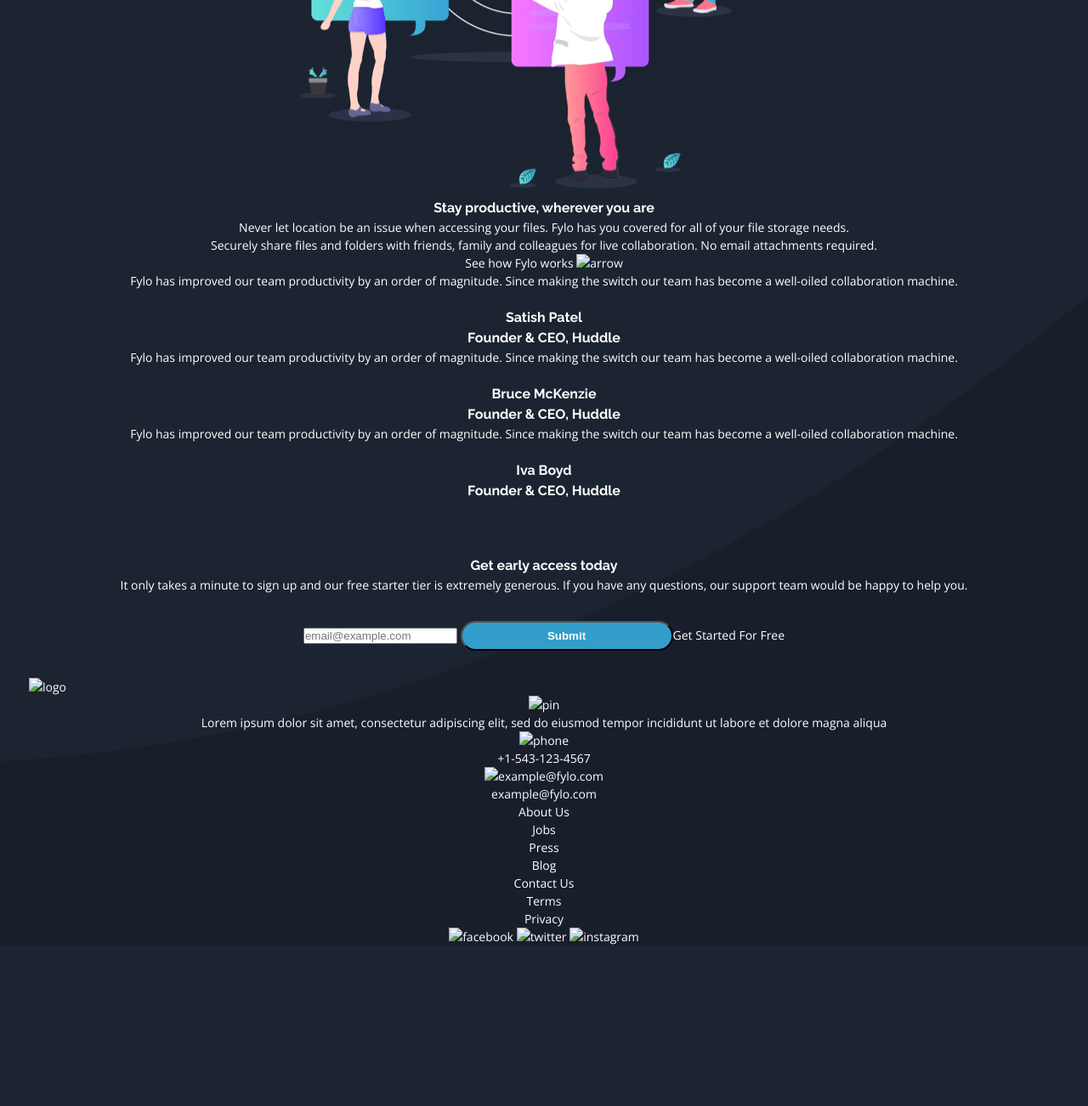
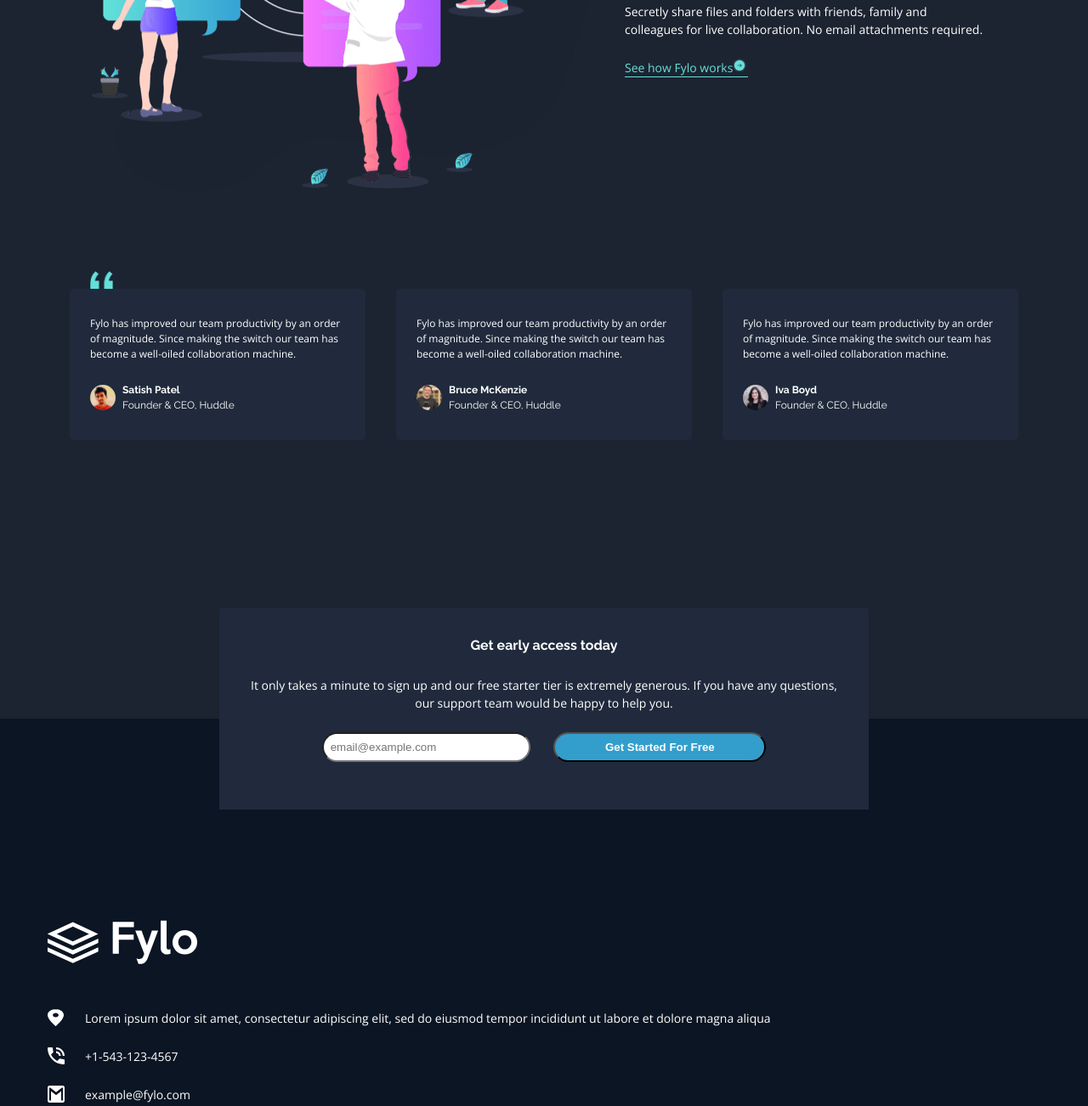
Before and after one commit to meowmao/fylo-master, a plain HTML site: page index.html in a window 1280 px wide. Shown: the part 1661-2963 px from the top of the page at 85% size. Before the commit the page ends 2774 px from the top, so only its background shows below. Drawn offline with nearby package versions, Linux system fonts and the light colour scheme.

Commit message:
finished mobile layout

```diff
--- a/index.html
+++ b/index.html
@@ -39,7 +39,7 @@
     <p class="main-p">Fylo stores all your most important files in one secure location. Access them wherever
       you need, share and collaborate with friends family, and co-workers.
     </p>
-    <a href="#" class="button">Get Started</a>
+    <a href="#" class="button button-main">Get Started</a>
   </main>
 
   <section class="deets">
@@ -71,26 +71,31 @@
 
   <section class="quotations">
     <div class="left">
-      <img src="images/illustration-stay-productive.png" alt="stay productive">
+      <img class="img-left" src="images/illustration-stay-productive.png" alt="stay productive">
       <div class="right">
         <h1>Stay productive, wherever you are</h1>
-        <p class="right-p">Never let location be an issue when accessing your files. Fylo has you covered for all of your file
-          storage needs.<br>
-          Securely share files and folders with friends, family and colleagues for live collaboration. No email
+        <p>Never let location be an issue when accessing your files. Fylo has you covered for all of your file
+          storage needs.
+        </p>
+        <p>Secretly share files and folders with friends, family and colleagues for live collaboration. No email
           attachments required.
         </p>
-        <a href="#">See how Fylo works <img src="" alt="arrow"></a>
+        <a class="right-link" href="#">
+          See how Fylo works
+          <span><img src="images/icon-arrow.svg" alt="arrow"></span>
+        </a><!--right-link end-->
       </div> <!-- .right end tag-->
     </div> <!-- .left end tag-->
 
     <div class="lower">
       <div class="quote">
+        <img class="q-mark" src="images/bg-quotes.png">
         <p class="quote-p">
           Fylo has improved our team productivity by an order of magnitude. Since making the switch our team has
 become a well-oiled collaboration machine.
         </p>
         <div class="author-pic">
-          <img src="" alt="">
+          <img src="images/profile-1.jpg" alt="Satish Patel">
           <div class="name">
             <h5>Satish Patel</h5>
             <h6>Founder & CEO, Huddle</h6>
@@ -104,7 +109,7 @@
           become a well-oiled collaboration machine.
         </p>
         <div class="author-pic">
-          <img src="" alt="">
+          <img src="images/profile-2.jpg" alt="Bruce McKenzie">
           <div class="name">
             <h5>Bruce McKenzie</h5>
             <h6>Founder & CEO, Huddle</h6>
@@ -118,7 +123,7 @@
           become a well-oiled collaboration machine.
         </p>
         <div class="author-pic">
-          <img src="" alt="">
+          <img src="images/profile-3.jpg" alt="Iva Boyd">
           <div class="name">
             <h5>Iva Boyd</h5>
             <h6>Founder & CEO, Huddle</h6>
@@ -137,26 +142,30 @@
         questions, our support team would be happy to help you.
       </p>
       <form action="post" class="form">
-        <input type="text" placeholder="email@example.com">
-        <input type="submit" class="button">Get Started For Free
+        <input type="text" class="email" placeholder="email@example.com">
+        <input type="submit" class="button" value="Get Started For Free">
       </form>
     </div>
 
-    <div class="logo">
-      <img src="" alt="logo">
+    <div class="footer-logo">
+      <img src="images/logo.svg" alt="logo" class="footer-logo-img">
     </div>
 
     <div class="links">
-      <div class="links-col">
-        <img src="" alt="pin">
+      <div class="links-col links-loc">
+        <img src="images/icon-location.svg" class="icon" alt="pin">
         <p class="links-p">Lorem ipsum dolor sit amet, consectetur adipiscing elit, sed do eiusmod tempor incididunt ut labore et
           dolore magna aliqua</p>
       </div>
-      <div class="links-col">
-        <img src="" alt="phone">
-        <p class="links-p">+1-543-123-4567</p>
-        <img src="" alt="example@fylo.com">
-        <p class="links-p">example@fylo.com</p>
+      <div class="links-col links-phonemail">
+        <div class="links-inner">
+          <img src="images/icon-phone.svg" class="icon" alt="phone">
+          <p class="links-p">+1-543-123-4567</p>
+        </div>
+        <div class="links-inner">
+          <img src="images/icon-email.svg" class="icon" alt="example@fylo.com">
+          <p class="links-p">example@fylo.com</p>
+        </div>
       </div>
       <div class="links-col">
         <ul class="links-others">
@@ -174,7 +183,8 @@
           </li>
         </ul>
       </div> <!--.links-col end tag-->
-        <ul class="links-others"></ul>
+      <div class="links-col">
+        <ul class="links-others">
           <li>
             <a href="#">Contact Us</a>
           </li>
@@ -185,13 +195,13 @@
             <a href="#">Privacy</a>
           </li>
         </ul>
+      </div>
 
-      <div class="links-col">
-        <ul class="social">
-          <a href="#"><img src="" alt="facebook"></a>
-          <a href="#"><img src="" alt="twitter"></a>
-          <a href="#"><img src="" alt="instagram"></a>
-        </ul>
+      <div class="social">
+          <a href="#" class="social-links"><img src="images/icon-facebook.svg" alt="facebook"></a>
+          <a href="#" class="social-links"><img src="images/icon-twitter.svg" alt="twitter"></a>
+          <a href="#" class="social-links"><img src="images/icon-instagram.svg" alt="instagram"></a>
+
       </div><!--.links-col end tag-->
 
     </div><!--.links end tag-->
--- a/styles.css
+++ b/styles.css
@@ -1,7 +1,7 @@
 :root{
     --dkblue-ie: hsl(217, 28%, 15%);
     --dkblue-main: hsl(218, 28%, 13%);
-    --dkblue-footer: sl(216, 53%, 9%);
+    --dkblue-footer: hsl(216, 53%, 9%);
     --dkblue-test: hsl(219, 30%, 18%);
     --cyan: hsl(176, 68%, 64%);
     --blue: hsl(198, 60%, 50%);
@@ -16,6 +16,8 @@
     --medium: 2rem;
     --large: 3rem;
     --xlarge: 4rem;
+    --double: 6rem;
+    --triple: 12.5rem
 
 }
 
@@ -34,13 +36,17 @@
     background-repeat: no-repeat;
     background-size: cover;
     line-height: 1.5;
-    text-align: center;
+    text-align: left;
     font-size: 14px;
 }
 
 h1, h2, h3, h5, h6{
     font-family: var(--raleway);
     font-weight: 700;
+}
+
+h5, h6{
+    font-size: 12px;
 }
 
 nav{
@@ -83,6 +89,7 @@
 
 .container{
     margin-bottom: var(--xlarge);
+    text-align: center;
 }
 
 .container h1{
@@ -99,11 +106,14 @@
     width: 250px;
     display: inline-block;
     padding: var(--xsmall);
-    margin: var(--medium) 0;
 
     border-radius: 25px;
     background-color: var(--blue);
     font-weight: 700;
+}
+
+.button-main{ /* button */
+    margin: var(--medium) 0;
 }
 
 @media only screen and (min-width:992px){
@@ -118,6 +128,8 @@
     margin-left: var(--medium);
     margin-right: var(--medium);
     margin-bottom: var(--xlarge);
+
+    text-align: center;
 }
 .deets .deets-container{
     margin-bottom: var(--xlarge);
@@ -147,15 +159,214 @@
 
 .quotations{
     margin-bottom: var(--xlarge);
+    padding-bottom: var(--triple);
 }
 
+
 .quotations .left{
+    margin-left: var(--small);
+    margin-right: var(--small);
+    margin-bottom: var(--triple);
+
+}
+
+.quotations .left .img-left{
+    width: 80%;
+    margin-bottom: var(--large);
+}
+
+.quotations .right{
+    margin-bottom: var(--xlarge);
+}
+
+.quotations .right h1{
+    font-size: 1.2rem;
+    margin-bottom: var(--small);
+
+}
+
+.quotations .right p{
+    padding-bottom: var(--small);
+}
+
+.quotations .right .right-link{
+    display:flex;
+    align-items: center;
+    color: var(--cyan);
+    width: 145px;
+    border-bottom: 1.5px solid var(--cyan);
+}
+
+.quotations .lower{
+
+}
+
+.quotations .lower .quote{
+    width: 300px;
+    padding: var(--medium) var(--small);
+    background: var(--dkblue-test);
+    border-radius: 5px;
+    margin: 0 auto var(--medium) auto;
+}
+
+.quotations .lower .quote .q-mark{
+    position: absolute;
+    z-index: -1;
+    transform: translateY(-240%);
+    width: 27px;
+}
+
+.quotations .lower .quote .quote-p{
+    font-size: 12px;
+    margin-bottom: var(--small);
+}
+
+.quotations .lower .quote .author-pic{
+    display: flex;
+    align-items: center;
+}
+
+.quotations .lower .quote .author-pic img{
+    width: 30px;
+    height: 30px;
+    border-radius: 50%;
+    margin-right: var(--xsmall);
+}
+
+.quotations .lower .quote .author-pic .name h6{
+    font-weight: 400;
+}
+
+@media only screen and (min-width:992px){
+    .quotations{
+        margin-left: var(--xlarge);
+        margin-right: var(--xlarge);
+
+    }
+    .quotations .left{
+        display: flex;
+        align-items: center;
+        justify-content: space-between;
+        margin-bottom: var(--xlarge)
+    }
+
+    .quotations .right{
+        padding-left: var(--medium);
+        padding-right: var(--medium);
+    }
+
+    .quotations .lower{
+        display: flex;
+        justify-content: space-around;
+    }
 
 }
 
 
+footer{
+    margin-top: var(--double);
+    padding-left: var(--small);
+    padding-right: var(--small);
+    background-color: var(--dkblue-footer);
+
+}
+
+footer .get-access{
+    background-color: var(--dkblue-test);
+    padding: var(--medium);
+    text-align: center;
+    transform: translateY(-130px);
+    max-width: 700px;
+    margin: 0 auto;
+}
+
+footer .get-access > *{
+    margin-bottom: var(--small);
+}
+
+
+footer .get-access form .email{
+    padding: var(--xsmall);
+    border-radius: 25px;
+    width: 225px;
+    margin-bottom: var(--small);
+}
+
+
+footer .footer-logo{
+    margin: 0 var(--medium) var(--medium) var(--medium);
+}
+
+/* FOR DESKTOP
+ margin: 0 var(--medium) var(--xlarge) var(--medium); */
+
+
+footer .links{
+    margin: var(--large) var(--medium) var(--xlarge) var(--medium);
+    display: flex;
+    flex-flow: column wrap;
+
+}
+
+footer .links .links-col{
+    display: flex;
+}
+
+footer .links .links-loc{
+    margin-bottom: var(--small);
+}
+
+footer .links .links-col .links-p{
+    margin-left: var(--small);
+}
+
+footer .links .links-col .icon{
+    width: 20px;
+    height:20px;
+}
+
+footer .links .links-phonemail{
+    display: flex;
+    flex-direction: column;
+    margin-bottom: var(--large);
+
+}
+
+footer .links .links-phonemail .links-inner{
+    display:flex;
+    margin-bottom: var(--small);
+}
+
+footer .links .links-col .links-others{
+    margin-bottom: var(--large);
+}
+
+footer .links .links-col .links-others li{
+    margin-bottom: var(--small);
+}
+
+footer .links .social{
+    text-align: center;
+}
+
+footer .links .social .social-links:not(:last-child){
+    margin-right: var(--small);
+}
+
+footer .links .social .social-links img{
+    padding: 5px;
+    border: 2px solid var(--white);
+    border-radius: 50%;
+}
+
 @media only screen and (min-width:992px){
-    h1, h2, h3, h5, h6{
+    footer .get-access form .email{
+        margin-bottom: 0;
+        margin-right: var(--small);
+}
+
+@media only screen and (min-width:992px){
+    h1, h2, h3{
         font-size: initial;
     }
 }
```
Also changed, not shown: images/icon-facebook.svg (added), images/icon-instagram.svg (added), images/icon-twitter.svg (added).
